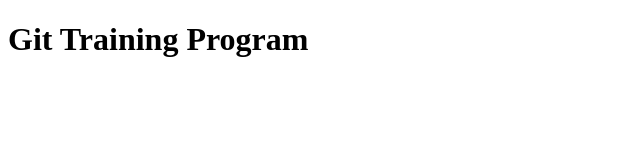
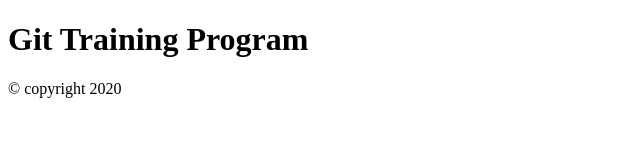
Before and after one commit to Bheny/GiT-Training-, a plain HTML site: page index.html in a window 1280 px wide. Shown: the whole page, without its empty margins (0-640 px from the left). Drawn offline with Linux system fonts and the light colour scheme.

Commit message:
added a footer to the page

```diff
--- a/index.html
+++ b/index.html
@@ -6,7 +6,12 @@
     <meta name="viewport" content="width=device-width, initial-scale=1.0" />
     <title>Git Training</title>
   </head>
+
   <body>
     <h1>Git Training Program</h1>
+
+    <footer>
+      <p>&copy; copyright 2020</p>
+    </footer>
   </body>
 </html>
```
